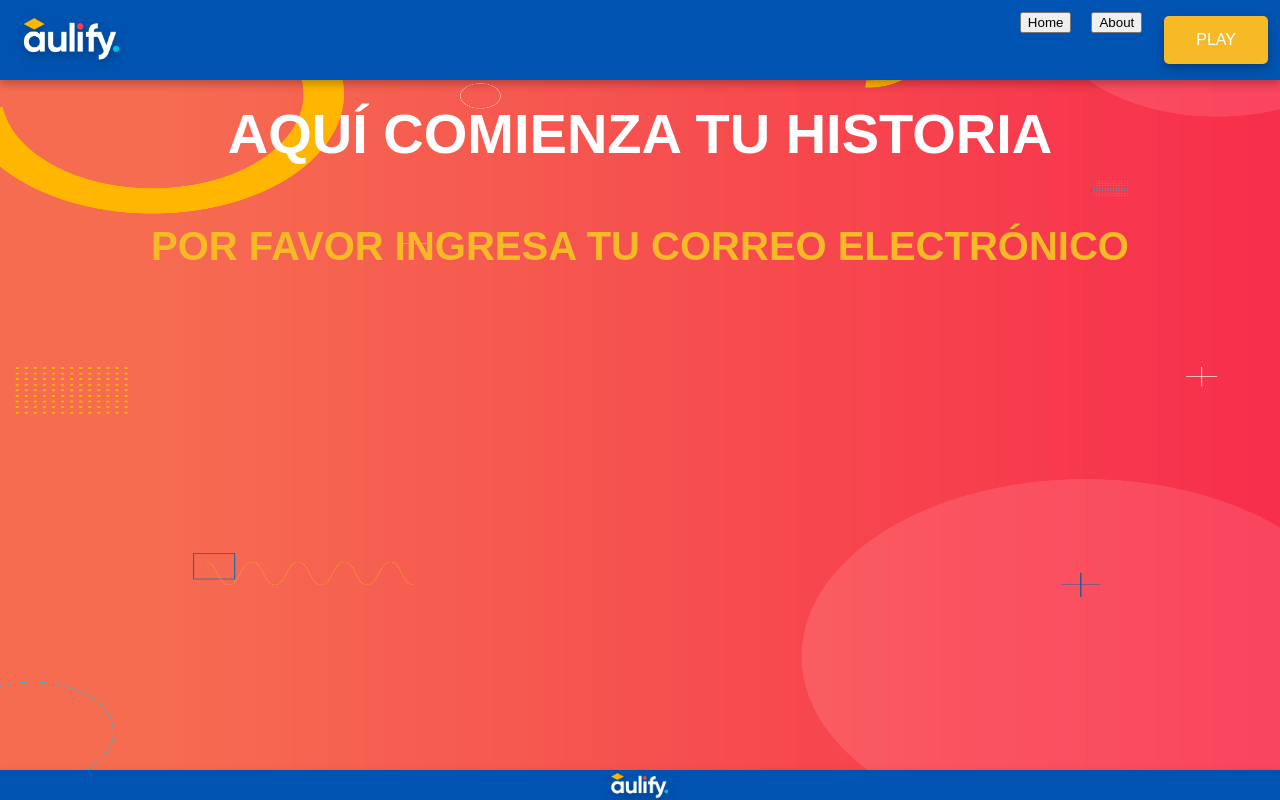
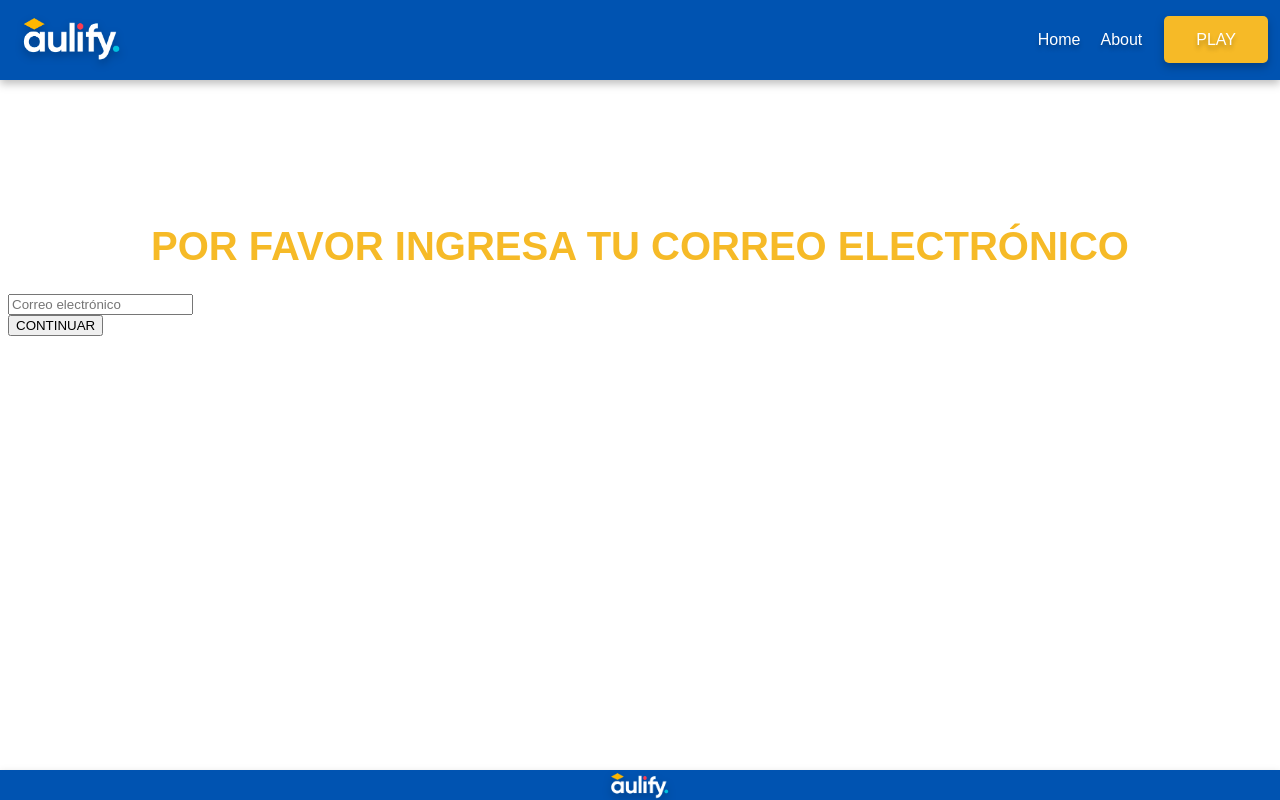
Before and after one commit to TonyNogueron/TC2005B-Front, a React (Create React App) app: page / in a window 1280 px wide. Built offline with nearby package versions, Linux system fonts and the light colour scheme; a web font is replaced by a local one.

Commit message:
Removed background image

```diff
--- a/src/Components/HeaderProp/Header.css
+++ b/src/Components/HeaderProp/Header.css
@@ -192,6 +192,7 @@ header {
     display: flex;
     justify-content: center;
     align-items: center;
+
   }
 
 }
--- a/src/Components/HeaderProp/Header.tsx
+++ b/src/Components/HeaderProp/Header.tsx
@@ -32,7 +32,7 @@ const Header: React.FC<HeaderProps> = ({title, logo, menuItems, onMenuToggle}) =
           <ul>
             {menuItems.map((item, index) => (
               <li key={index}>
-                <button id={item.id} onClick={() => navigate(item.path)}>{item.label} </button>
+                <a id={item.id} onClick={() => navigate(item.path)}>{item.label} </a>
               </li>
             ))}
           </ul>
--- a/src/pages/MainPage/MainPage.tsx
+++ b/src/pages/MainPage/MainPage.tsx
@@ -18,7 +18,7 @@ export default function MainPage() {
       setIsMenuOpen(!isMenuOpen);
     };
   return <div className="mainPage">
-    <BackgroundProp backgroundName="red-background" />
+
     <Header
         title={title}
         logo={logo[0]}
@@ -32,7 +32,18 @@ export default function MainPage() {
           <h2 className="subMessage">POR FAVOR INGRESA TU CORREO ELECTRÓNICO</h2>
         </div>
     </div>
+    <div className="bottomContainer">
+      <form className="form">
+        <input className="input" type="text" placeholder="Correo electrónico" />
+      </form>
+      <button className="button">CONTINUAR</button>
+    </div>
     <Footer title={title} logo={logo} logoIndex={0} menuItems={menuItems} />
 
   </div>;
 }
+
+/*
+
+  <BackgroundProp backgroundName="red-background" />
+*/
```
